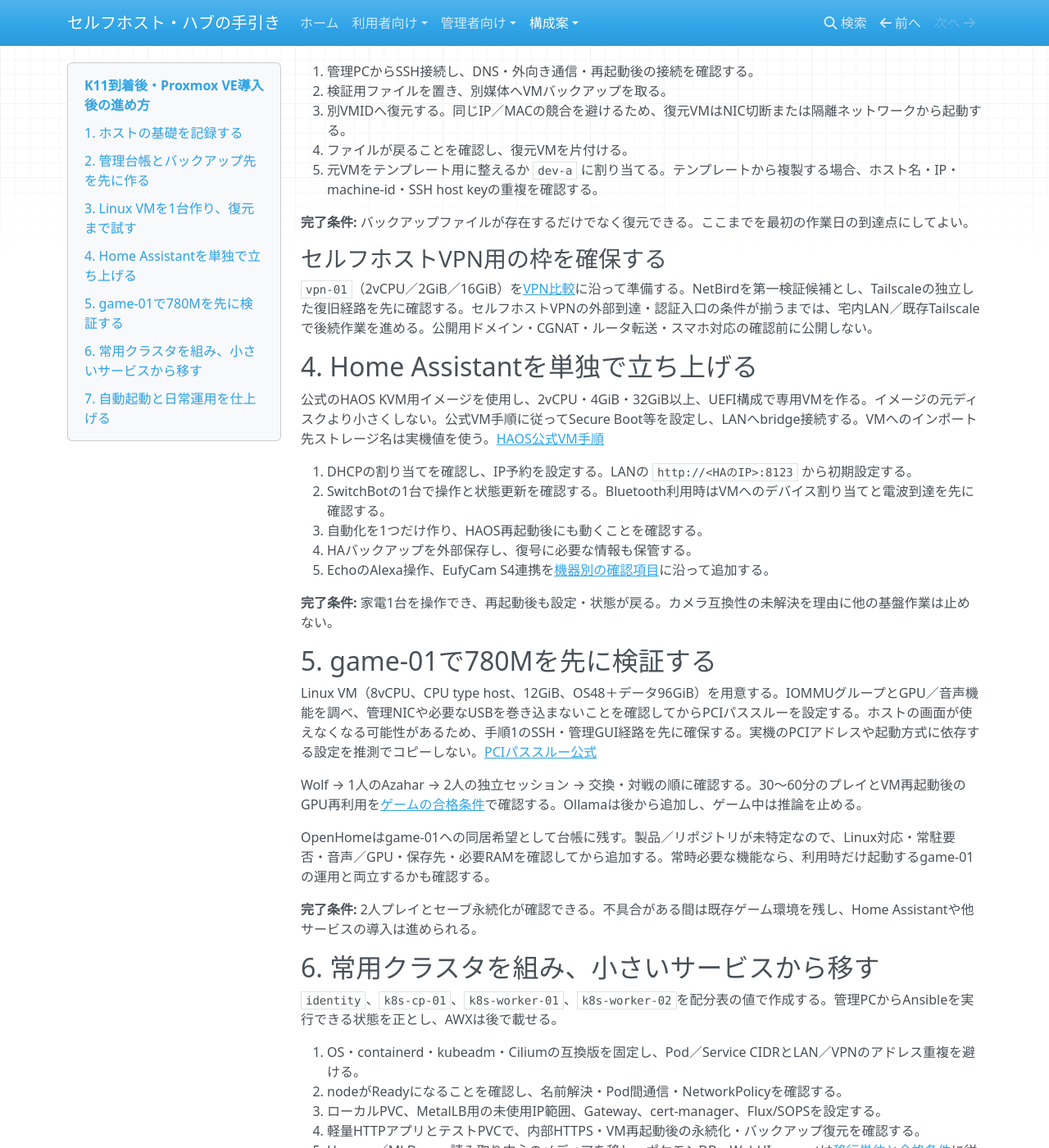
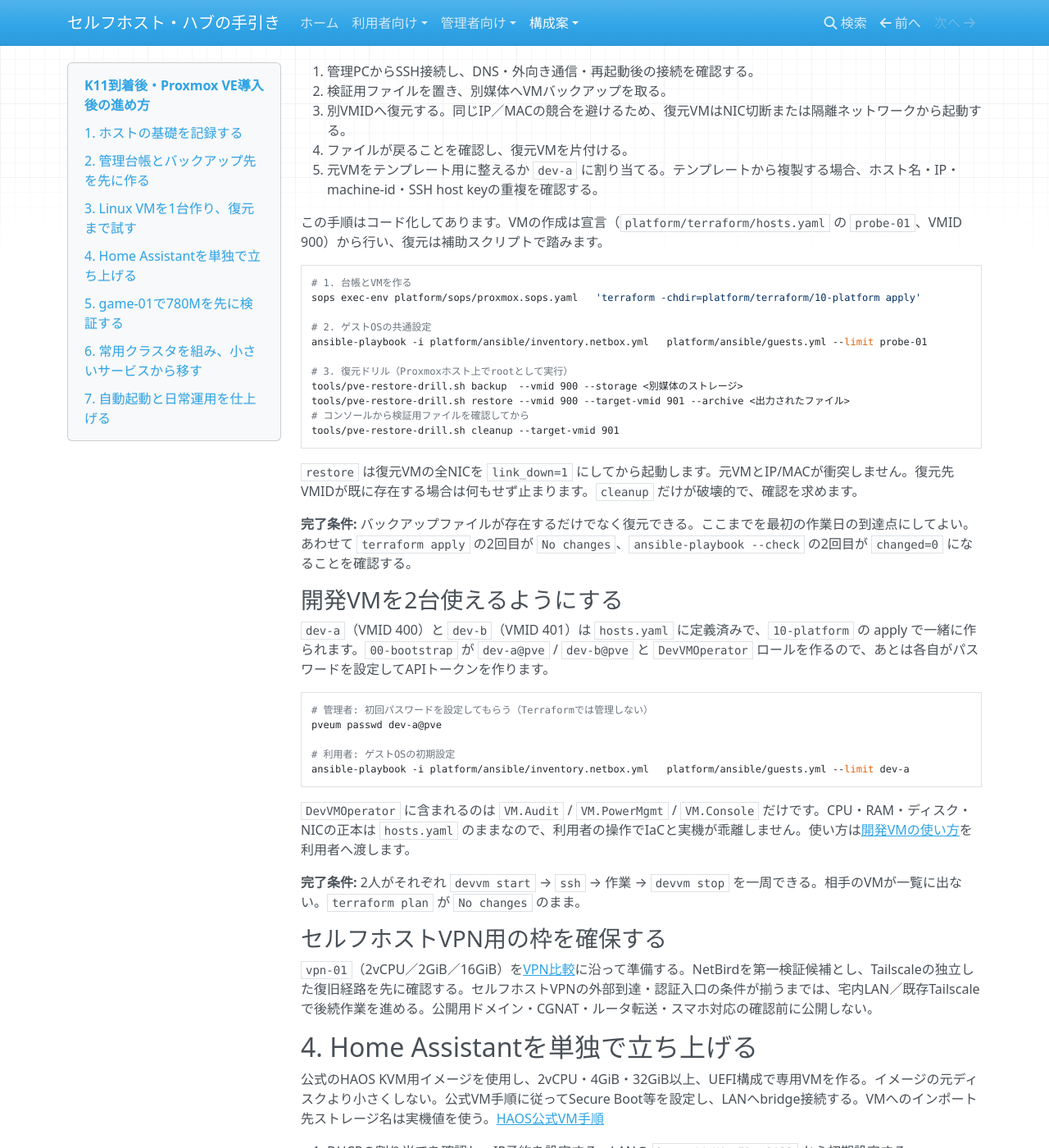
Before and after one commit to rurutheGeek/shake-cloud, an MkDocs documentation site: the page built from docs/architecture/bring-up.md, in a window 1280 px wide and 1400 px high, scrolled down 1479 px. Shown: the whole window at 82% size. Built offline with MkDocs 1.6.1, drawn with Linux system fonts in a browser that asks for light colours; nearby versions of some CDN libraries.

Commit message:
feat(ansible,tools): ゲスト共通ロール・開発VM・復元ドリル
マイルストーン1（検証VMを復元まで）と2（開発VM2台を使えるように）の
残りを実装する。

Ansible:
- roles/common: qemu-guest-agent、時刻、unattended-upgrades、sshd の
  drop-in（validate 付き）。依存collectionを増やさないため timezone は
  timedatectl で冪等に処理した（community.general を足さない）。
- roles/devbox: git/jq/age/python3-venv と HashiCorp apt からの Terraform、
  各自の ~/tf（0700）。Docker は既存の tasks/docker.yml をそのまま使う。
  HashiCorp が新コードネーム未提供の場合に備え release を上書き可能にした。
- guests.yml: 対象は NetBox のタグ由来のグループ（terraform_managed / devbox）。
  既存の hosts: media には触れない。

tools/devvm: 開発VMの電源操作。Proxmox REST API への薄いラッパー。
  偽のProxmox APIを立てて全経路を実行し、2つの不具合を修正した。
  - 接続不能時に wait_for が60回リトライして120秒沈黙していた → 即座に die
  - 状態のパースが JSON の空白に依存し、置換文字列も壊れていた → 修正
  status/start/stop/restart の冪等性、不正引数、設定欠落、到達不能
  （2.1秒で失敗）を確認済み。

tools/pve-restore-drill.sh: vzdump → 別VMIDへ qmrestore → **全NICを
  link_down=1 にしてから起動**（bring-up.md の IP/MAC 衝突回避条件）。
  復元先VMIDが既存なら何もせず停止。破壊的なのは cleanup だけで確認を求める。

docs: 利用者向け services/devvm.md（GUI/CLI の電源操作、SSH、VS Code、
  復旧用コンソール、宅外は VPN 導入まで不可）を追加して nav へ登録。
  bring-up.md 手順3 に実際のコマンドと開発VMの節、冪等性の完了条件を追記。

Co-Authored-By: Claude Opus 5 <noreply@anthropic.com>

````diff
--- a/docs/architecture/bring-up.md
+++ b/docs/architecture/bring-up.md
@@ -54,7 +54,41 @@ ansible-playbook -i platform/ansible/pve.ini platform/ansible/survey-pve.yml
 4. ファイルが戻ることを確認し、復元VMを片付ける。
 5. 元VMをテンプレート用に整えるか `dev-a` に割り当てる。テンプレートから複製する場合、ホスト名・IP・machine-id・SSH host keyの重複を確認する。
 
-**完了条件:** バックアップファイルが存在するだけでなく復元できる。ここまでを最初の作業日の到達点にしてよい。
+この手順はコード化してあります。VMの作成は宣言（`platform/terraform/hosts.yaml` の `probe-01`、VMID 900）から行い、復元は補助スクリプトで踏みます。
+
+```bash
+# 1. 台帳とVMを作る
+sops exec-env platform/sops/proxmox.sops.yaml   'terraform -chdir=platform/terraform/10-platform apply'
+
+# 2. ゲストOSの共通設定
+ansible-playbook -i platform/ansible/inventory.netbox.yml   platform/ansible/guests.yml --limit probe-01
+
+# 3. 復元ドリル（Proxmoxホスト上でrootとして実行）
+tools/pve-restore-drill.sh backup  --vmid 900 --storage <別媒体のストレージ>
+tools/pve-restore-drill.sh restore --vmid 900 --target-vmid 901 --archive <出力されたファイル>
+# コンソールから検証用ファイルを確認してから
+tools/pve-restore-drill.sh cleanup --target-vmid 901
+```
+
+`restore` は復元VMの全NICを `link_down=1` にしてから起動します。元VMとIP/MACが衝突しません。復元先VMIDが既に存在する場合は何もせず止まります。`cleanup` だけが破壊的で、確認を求めます。
+
+**完了条件:** バックアップファイルが存在するだけでなく復元できる。ここまでを最初の作業日の到達点にしてよい。あわせて `terraform apply` の2回目が `No changes`、`ansible-playbook --check` の2回目が `changed=0` になることを確認する。
+
+### 開発VMを2台使えるようにする
+
+`dev-a`（VMID 400）と `dev-b`（VMID 401）は `hosts.yaml` に定義済みで、`10-platform` の apply で一緒に作られます。`00-bootstrap` が `dev-a@pve` / `dev-b@pve` と `DevVMOperator` ロールを作るので、あとは各自がパスワードを設定してAPIトークンを作ります。
+
+```bash
+# 管理者: 初回パスワードを設定してもらう（Terraformでは管理しない）
+pveum passwd dev-a@pve
+
+# 利用者: ゲストOSの初期設定
+ansible-playbook -i platform/ansible/inventory.netbox.yml   platform/ansible/guests.yml --limit dev-a
+```
+
+`DevVMOperator` に含まれるのは `VM.Audit` / `VM.PowerMgmt` / `VM.Console` だけです。CPU・RAM・ディスク・NICの正本は `hosts.yaml` のままなので、利用者の操作でIaCと実機が乖離しません。使い方は[開発VMの使い方](../services/devvm.md)を利用者へ渡します。
+
+**完了条件:** 2人がそれぞれ `devvm start` → `ssh` → 作業 → `devvm stop` を一周できる。相手のVMが一覧に出ない。`terraform plan` が `No changes` のまま。
 
 ### セルフホストVPN用の枠を確保する
 
--- a/mkdocs.yml
+++ b/mkdocs.yml
@@ -11,6 +11,7 @@ nav:
       - 全サービスの使い方: services/usage.md
       - Homarrハブ: services/homarr.md
       - 音楽・取り込み・タグ: services/music.md
+      - 開発VMの使い方: services/devvm.md
       - 日本語表示: services/language.md
   - 管理者向け:
       - 運用の基本: overview.md
````
Also changed, not shown: docs/services/devvm.md (added, +108 -0 lines), 8 other files.
